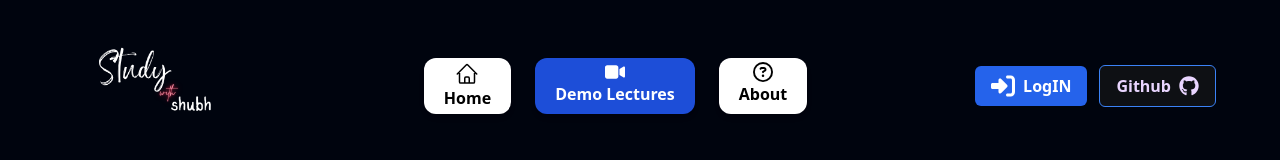
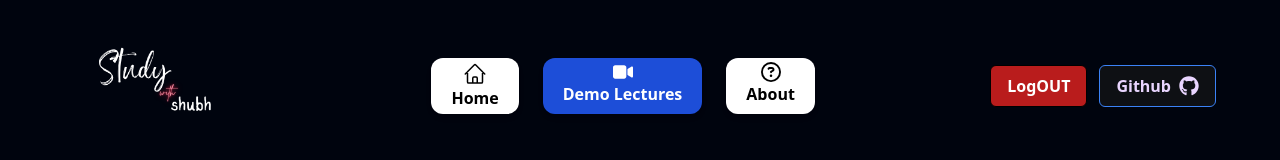
Before and after one commit to Shubhashish-Chakraborty/StudyWithShubh, a React (Vite) app: page /demo in a window 1280 px wide. Shown: the top 160 px of the page. Built offline with nearby package versions, Linux system fonts and the light colour scheme; sample sign-in values are in the browser's storage.

Commit message:
logout functionality added

```diff
--- a/src/components/Navbar.tsx
+++ b/src/components/Navbar.tsx
@@ -18,6 +18,16 @@ export const Navbar = () => {
 
     const isActive = (path: string) => location.pathname === path;
 
+    // Check if the user is logged in by checking for a token in localStorage (or sessionStorage)
+    const isLoggedIn = localStorage.getItem('token') !== null;
+
+    const handleLogout = () => {
+        // Remove token from localStorage (or sessionStorage)
+        localStorage.removeItem('token');
+        // Redirect user to the homepage or login page
+        navigate('/');
+    };
+
     return (
         <>
             <div className="bg-custom-2 flex justify-between items-center px-4 py-4 md:px-16 md:py-8">
@@ -31,7 +41,15 @@ export const Navbar = () => {
 
                 {/* LogIN Button for Mobile */}
                 <div className="md:hidden">
-                    <Button onClick={() => {navigate('login')}} variant="primary" text="LogIN" startIcon={<Login />} />
+                    {/* Only show the Login button if the user is not logged in */}
+                    {!isLoggedIn && (
+                        <Button onClick={() => navigate('login')} variant="primary" text="LogIN" startIcon={<Login />} />
+                    )}
+
+                    {/* Dont Show the Logout button if the user is logged in */}
+                    {/* {isLoggedIn && (
+                        <Button onClick={handleLogout} variant="other" text="LogOUT" />
+                    )} */}
                 </div>
 
                 {/* Navigation Links for Desktop */}
@@ -67,7 +85,11 @@ export const Navbar = () => {
 
                 {/* Buttons Section for Desktop */}
                 <div className="hidden md:flex items-center gap-3">
-                    <Button onClick={() => {navigate('login')}} variant="primary" text="LogIN" startIcon={<Login />} />
+                    {!isLoggedIn ? (
+                        <Button onClick={() => navigate('login')} variant="primary" text="LogIN" startIcon={<Login />} />
+                    ) : (
+                        <Button onClick={handleLogout} variant="other" text="LogOUT" />
+                    )}
                     <div
                         onClick={() =>
                             window.open("https://github.com/Shubhashish-Chakraborty/StudyWithShubh")
@@ -135,6 +157,12 @@ export const Navbar = () => {
                     >
                         <Button variant="secondary" text="Github" endIcon={<Github />} />
                     </div>
+                    {/* LogOut Button in Mobile */}
+                    {isLoggedIn && (
+                        <div onClick={handleLogout}>
+                            <Button variant="other" text="LogOUT" />
+                        </div>
+                    )}
                 </div>
             )}
         </>
--- a/src/components/ui/Button.tsx
+++ b/src/components/ui/Button.tsx
@@ -2,14 +2,15 @@ import { ReactElement } from "react";
 
 const variantStyle = {
     primary : "bg-blue-600 text-white font-bold hover:bg-blue-900",
-    secondary: "bg-custom-3 border border-blue-500 text-purple-200 font-bold"
+    secondary: "bg-custom-3 border border-blue-500 text-purple-200 font-bold",
+    other: "bg-red-700 border border-black text-white font-bold"
 }
 
 
 const defaultStyles = "flex items-center px-4 py-2 rounded-md transition-all duration-500 hover:-translate-y-2";
 
 export const Button = ({variant , text , startIcon , endIcon , onClick}: {
-    variant: "primary" | "secondary";
+    variant: "primary" | "secondary" | "other";
     text: string;
     startIcon?: ReactElement;
     endIcon?: ReactElement;
```
